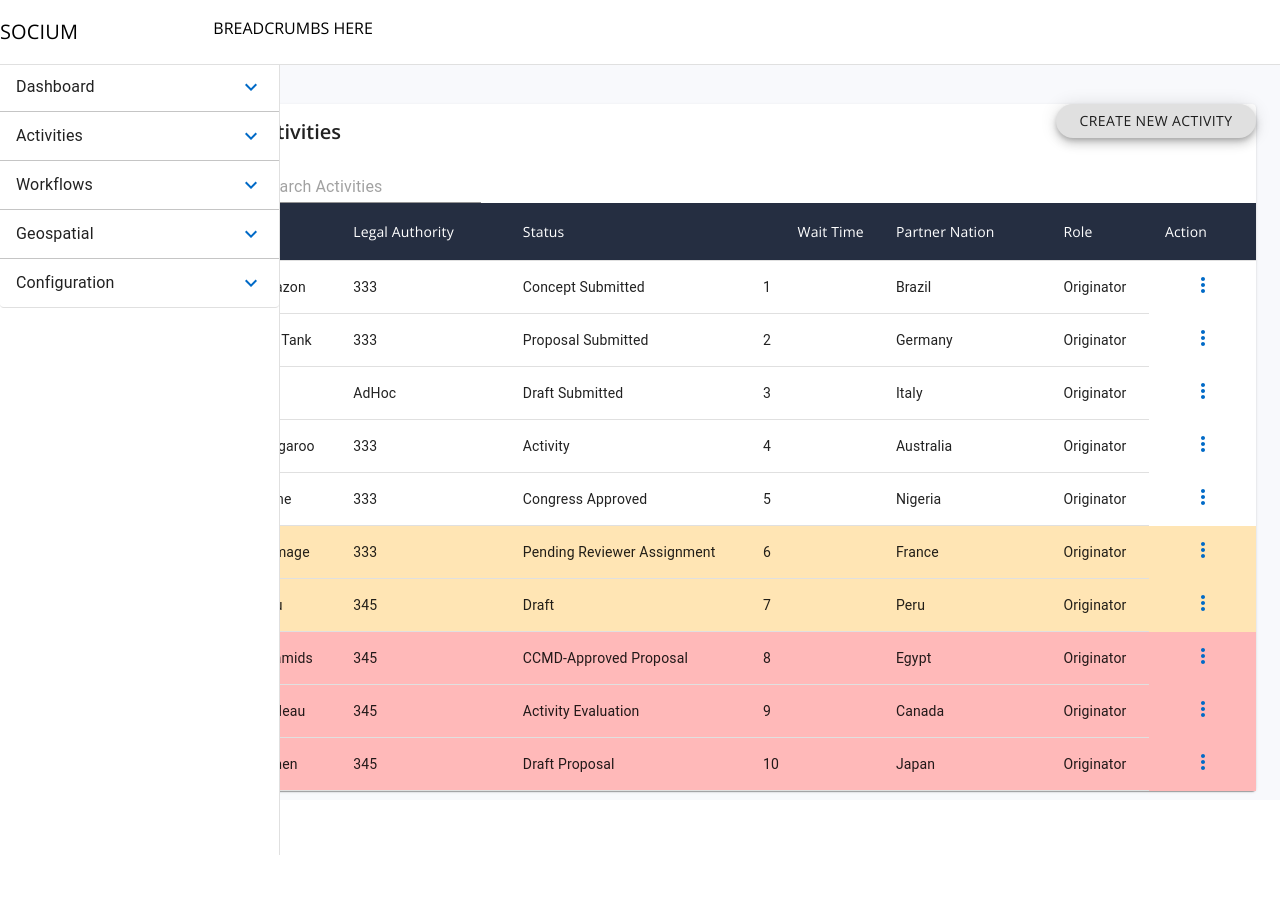
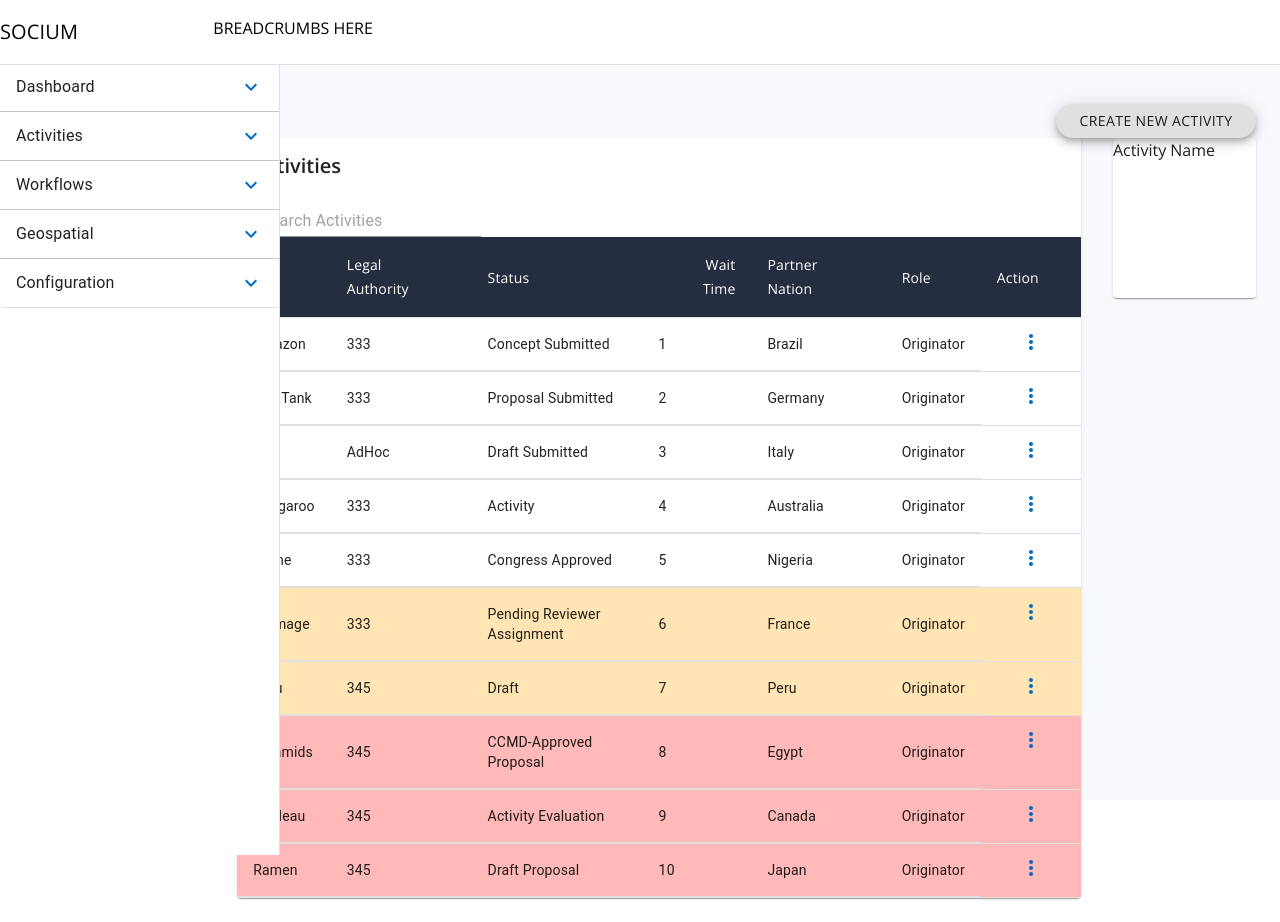
Before and after one commit to blweber/context-prac, a React (Create React App) app in the folder client/: page /Activities in a window 1280 px wide. Before the commit the page ends 815 px from the top, so only its background shows below. Built offline with nearby package versions, Linux system fonts and the light colour scheme.

Commit message:
initial stepper (in progress)

```diff
--- a/client/src/App.js
+++ b/client/src/App.js
@@ -12,6 +12,7 @@ import Login from "./components/auth/Login";
 import Register from "./components/auth/Register";
 import Sidebar from "./layouts/Sidebar";
 import ContactState from "./context/contact/ContactState";
+import StatusState from "./context/status/StatusState";
 import ActivityState from "./context/activities/ActivityState";
 import SystemRoles from "./pages/SystemRoles";
 import CreateSystemRole from "./pages/CreateSystemRole";
@@ -26,6 +27,7 @@ const App = () => {
   return (
     <StylesProvider injectFirst>
       <ContactState>
+        <StatusState>
           <ActivityState>
             <Fragment>
               <Router>
@@ -51,6 +53,7 @@ const App = () => {
               </Router>
             </Fragment>
           </ActivityState>
+        </StatusState>
       </ContactState>
     </StylesProvider>
   );
--- a/client/src/components/activities/Activities.js
+++ b/client/src/components/activities/Activities.js
@@ -1,9 +1,10 @@
 import React, { useContext } from "react";
-
-import Fab from '@material-ui/core/Fab';
 
 import ActivityContext from '../../context/activities/ActivityContext';
 import ActivityTable from './ActivityTable';
+import { Grid, Card, Fab } from "@material-ui/core";
+
+import './activities.scss';
 
 const Activities = () => {
 	const activityContext = useContext(ActivityContext);
@@ -11,7 +12,8 @@ const Activities = () => {
 	const { activities } = activityContext;
 
 	return (
-		<div>
+      <Grid container>
+        <Grid item xs={12}>
           <Fab //TODO: Use Button component
             variant="extended"
             size="small"
@@ -22,9 +24,18 @@ const Activities = () => {
           >
             Create New Activity
           </Fab>
-
+        </Grid>
+        <Grid item xs={12}>
+          <Grid container spacing={4}>
+            <Grid item xs={10}>
 			        <ActivityTable/>
-		</div>
+            </Grid>
+            <Grid item xs={2}>
+              <Card className={'nudge-card'}>Activity Name</Card>
+            </Grid>
+          </Grid>
+        </Grid>
+      </Grid>
 	);
 }
 
--- a/client/src/components/activities/ActivityTable.js
+++ b/client/src/components/activities/ActivityTable.js
@@ -1,9 +1,5 @@
-import React, { useContext, useState } from "react";
+import React, { useContext, Fragment } from "react";
 
-import IconButton from "@material-ui/core/IconButton";
-import MoreVertIcon from "@material-ui/icons/MoreVert";
-import Menu from "@material-ui/core/Menu";
-import MenuItem from "@material-ui/core/MenuItem";
 import Grid from "@material-ui/core/Grid";
 import Paper from '@material-ui/core/Paper';
 import Table from '@material-ui/core/Table';
@@ -13,19 +9,28 @@ import TableHead from '@material-ui/core/TableHead';
 // import TablePagination from '@material-ui/core/TablePagination';
 import TableRow from '@material-ui/core/TableRow';
 import TableSortLabel from '@material-ui/core/TableSortLabel';
+import { Collapse } from "@material-ui/core";
+
+import IconButton from "@material-ui/core/IconButton";
+import MoreVertIcon from "@material-ui/icons/MoreVert";
+import Menu from "@material-ui/core/Menu";
+import MenuItem from "@material-ui/core/MenuItem";
+
+import ActivitySearch from "./ActivitySearch";
+import StatusStepper from './StatusStepper';
 
 import ActivityContext from "../../context/activities/ActivityContext";
-import ActivitySearch from "./ActivitySearch";
+import StatusContext from '../../context/status/StatusContext';
 
 import './activityTable.scss';
 
 const ActivityTable = ({ activity }) => {
-	// Subscribe to Activities state and access deleteActivity action
+	// Subscribe to Activities state
 	const activityContext = useContext(ActivityContext);
 	const { activities, filtered } = activityContext;
 
 	const [order, setOrder] = React.useState('asc');
-	const [orderBy, setOrderBy] = React.useState(activities.legal_authority);
+  const [orderBy, setOrderBy] = React.useState(activities.wait_time);
 
 	// Create new array with table row data, all or filtered
 	let rowsArr;
@@ -40,6 +45,15 @@ const ActivityTable = ({ activity }) => {
 			({ activity_name, legal_authority, data_role, status, wait_time, partner_nation })
 		);
   }
+
+// rowsArr.forEach(row =>
+//   if(row.legal_authority == )
+//   rowsArr.push()
+//   )
+
+  //**********************//
+  //****COLUMN SORTING****//
+  //**********************//
 
 	function desc(a, b, orderBy) {
 		if (b[orderBy] < a[orderBy]) {
@@ -79,7 +93,10 @@ const ActivityTable = ({ activity }) => {
 	//     setSelectedActivity(null); //clear selection
 	// }
 
+
+  //***********************//
 	//***ENHANCED HEADERS***//
+  //**********************//
 
 	const headCells = [
 			{ id: 'activity_name', numeric: false, disablePadding: true, label: 'Title' },
@@ -126,7 +143,9 @@ const ActivityTable = ({ activity }) => {
 			);
   }
 
-	//***TABLE BODY***//
+  //***********************//
+  //********ACTIONS*******//
+  //***********************//
 
 	function ActivityActions(props) {
 		const [anchorEl, setAnchorEl] = React.useState(null);
@@ -166,12 +185,42 @@ const ActivityTable = ({ activity }) => {
 		);
   }
 
+  //***********************//
+  //*****COLLAPSE COMP****//
+  //***********************//
+
+  const [expandIndex, setExpandIndex] = React.useState(null);
+  const [isExpanded, setIsExpanded] = React.useState(false);
+
+  function expandRow(row, index) {
+    if(!isExpanded || expandIndex != index){
+      setExpandIndex(index);
+      setIsExpanded(true);
+    }else {
+      setExpandIndex(null);
+      setIsExpanded(false);
+    }
+    return expandIndex;
+  }
+
+
+  //STATUSES
+  const statusContext = useContext(StatusContext);
+  const { workflows } = statusContext
+
+  let newRowsArr;
+  if(workflows){
+    const arrInfoMap = new Map(workflows.map(o => [o.legal_authority, o]))
+    newRowsArr = rowsArr.map(o => ({ ...o, ...arrInfoMap.get(o.legal_authority) }))
+    let testt = newRowsArr[0];
+    console.log('arr or obj', testt.statuses.constructor);
+  }
+
 	return (
 		<Grid>
 			<Paper>
 				<h5 className={'act-header font-medium'}>Activities</h5>
-				<div><ActivitySearch/></div>
-
+				<ActivitySearch/>
 				<Table aria-labelledby="activitiesTable">
 					<EnhancedTableHead
 						order={order}
@@ -181,15 +230,22 @@ const ActivityTable = ({ activity }) => {
 						className={'act-filter'}
 					/>
 					<TableBody>
-						{stableSort(rowsArr, getSorting(order, orderBy))
-							.map((row) => {
+						{stableSort(newRowsArr, getSorting(order, orderBy))
+							.map((row, index) => {
 								if(row.wait_time > 7) {
 									var wtColor = 'wt-red';
 								} else if (row.wait_time > 5 && row.wait_time < 8) {
 									var wtColor = 'wt-orange';
                 }
+                console.log('statuses', row.statuses);
 								return (
-									<TableRow hover className={`MuiTableRow-root ${wtColor}`}>
+                  <Fragment>
+                    <TableRow
+                      hover
+                      onClick={() => expandRow(row, index)}
+                      className={`MuiTableRow-root ${wtColor}`}
+                      style={{ cursor: "pointer"}}
+                    >
                       <TableCell>{row.activity_name}</TableCell>
                       <TableCell>{row.legal_authority}</TableCell>
                       <TableCell>{row.status}</TableCell>
@@ -198,6 +254,22 @@ const ActivityTable = ({ activity }) => {
                       <TableCell>{row.data_role}</TableCell>
                       <ActivityActions/>
                     </TableRow>
+                    <TableRow>
+                      <TableCell style={{ paddingBottom: 0, paddingTop: 0 }} colSpan={7}>
+                        <Collapse
+                          in={expandIndex === index}
+                          timeout="auto"
+                          unmountOnExit
+                        >
+                          <StatusStepper
+                            legalAuthority={row.legal_authority}
+                            currentStatus={row.status}
+                            statuses={row.statuses}
+                          />
+                        </Collapse>
+                      </TableCell>
+                    </TableRow>
+                  </Fragment>
 								);
 							})
 						}
--- /dev/null
+++ b/client/src/components/activities/StatusStepper.js
@@ -0,0 +1,40 @@
+import React, { useContext }from 'react';
+
+import StatusContext from '../../context/status/StatusContext';
+import ActivityContext from '../../context/activities/ActivityContext';
+
+import Stepper from '@material-ui/core/Stepper';
+import Step from '@material-ui/core/Step';
+import StepLabel from '@material-ui/core/StepLabel';
+import Grid from '@material-ui/core/Grid';
+
+const StatusStepper = (props) => {
+
+  // Subscribe to activity and status state (consume)
+  const activityContext = useContext(ActivityContext);
+  const statusContext = useContext(StatusContext);
+
+let statusArr =[];
+let optionArr = [];
+  if(props.statuses) {
+    statusArr = props.statuses.map(({ name }) => name);
+    optionArr = props.statuses.map(({ optional }) => optional);
+  }
+  console.log('name', statusArr);
+
+  return (
+    <Grid>
+      <Stepper>
+        {statusArr.map((label, index) => {
+          return (
+            <Step key={label}>
+              <StepLabel>{label}</StepLabel>
+            </Step>
+          );
+        })}
+      </Stepper>
+    </Grid>
+  );
+};
+
+export default StatusStepper;
--- /dev/null
+++ b/client/src/components/activities/activities.scss
@@ -0,0 +1,13 @@
+@import '../../styles/typography.scss';
+@import '../../styles/colors.scss';
+
+.nudge-card {
+  min-height: 10rem;
+}
+
+a.create-act-btn{
+    min-width: 180px;
+    background: $blue;
+    color: $white;
+    box-shadow: 0px 3px 8px 0px rgba(0,0,0,0.2);
+}
--- /dev/null
+++ b/client/src/context/status/StatusContext.js
@@ -0,0 +1,5 @@
+import { createContext } from 'react';
+
+const StatusContext = createContext(null);
+
+export default StatusContext;
--- /dev/null
+++ b/client/src/context/status/StatusState.js
@@ -0,0 +1,110 @@
+import React, { useReducer } from 'react';
+
+import StatusContext from './StatusContext';
+// import StatusReducer from './StatusReducer';
+
+const StatusState = props => {
+
+	const initialState = {
+		workflows: [
+			{
+				workflow_id: 1,
+				legal_authority: "333",
+				statuses: [
+					{
+						name: "Draft",
+						optional: true
+					},
+					{
+						name: "Pending Reviewer Assignment",
+						optional: true
+					},
+					{
+						name: "Concept Submitted",
+						optional: true
+					},
+					{
+						name: "Draft Proposal",
+						optional: true
+					},
+					{
+						name: "Proposal Submitted",
+						optional: true
+					},
+					{
+						name: "Proposal 0-6 Approved",
+						optional: true
+					},
+					{
+						name: "Costs Approved",
+						optional: true
+					},
+					{
+						name: "Congress Approved",
+						optional: true
+					},
+					{
+						name: "Activity",
+						optional: true
+					},
+					{
+						name: "Activity Evaluation",
+						optional: true
+					},
+				]
+      },
+      {
+				workflow_id: 2,
+				legal_authority: "345",
+				statuses: [
+					{
+						name: "Draft",
+						optional: true
+					},
+					{
+						name: "Pending Approval",
+						optional: true
+					},
+					{
+						name: "Approved",
+            optional: true
+          }
+				]
+      },
+      {
+				workflow_id: 3,
+				legal_authority: "AdHoc",
+				statuses: [
+					{
+						name: "Draft",
+						optional: false
+					},
+					{
+						name: "Pending Approval",
+						optional: true
+					},
+					{
+						name: "Approved",
+            optional: false
+          }
+				]
+      }
+    ]
+  }
+
+  // The dispatch function sends an action to the reducer
+  // which would implicitly change the current state
+  const state = initialState;
+
+	return (
+    <StatusContext.Provider
+      value={{
+        workflows: state.workflows
+      }}
+    >
+      { props.children }
+    </StatusContext.Provider>
+	);
+}
+
+export default StatusState;
--- a/client/src/context/types.js
+++ b/client/src/context/types.js
@@ -15,3 +15,6 @@ export const CLEAR_CURRENT_ACTIVITY = "CLEAR_CURRENT_ACTIVITY";
 export const UPDATE_ACTIVITY = "UPDATE_ACTIVITY";
 export const FILTER_ACTIVITIES = "FILTER_ACTIVITIES";
 export const CLEAR_FILTERED_ACTIVITIES = "CLEAR_FILTERED_ACTIVITIES";
+
+// STATUS TYPES
+export const ADD_STATUS = "ADD_STATUS";
--- a/client/src/layouts/Sidebar.js
+++ b/client/src/layouts/Sidebar.js
@@ -5,9 +5,6 @@ import Drawer from '@material-ui/core/Drawer';
 import Typography from '@material-ui/core/Typography';
 import Grid from '@material-ui/core/Grid';
 import List from '@material-ui/core/List';
-import ListItem from '@material-ui/core/ListItem';
-import ListItemIcon from '@material-ui/core/ListItemIcon';
-import ListItemText from '@material-ui/core/ListItemText';
 import ExpansionPanel from '@material-ui/core/ExpansionPanel';
 import ExpansionPanelSummary from '@material-ui/core/ExpansionPanelSummary';
 import ExpansionPanelDetails from '@material-ui/core/ExpansionPanelDetails';
```
Also changed, not shown: client/src/context/status/StatusReducer.js (added). Lines whose indentation alone changed are shown as unchanged.
